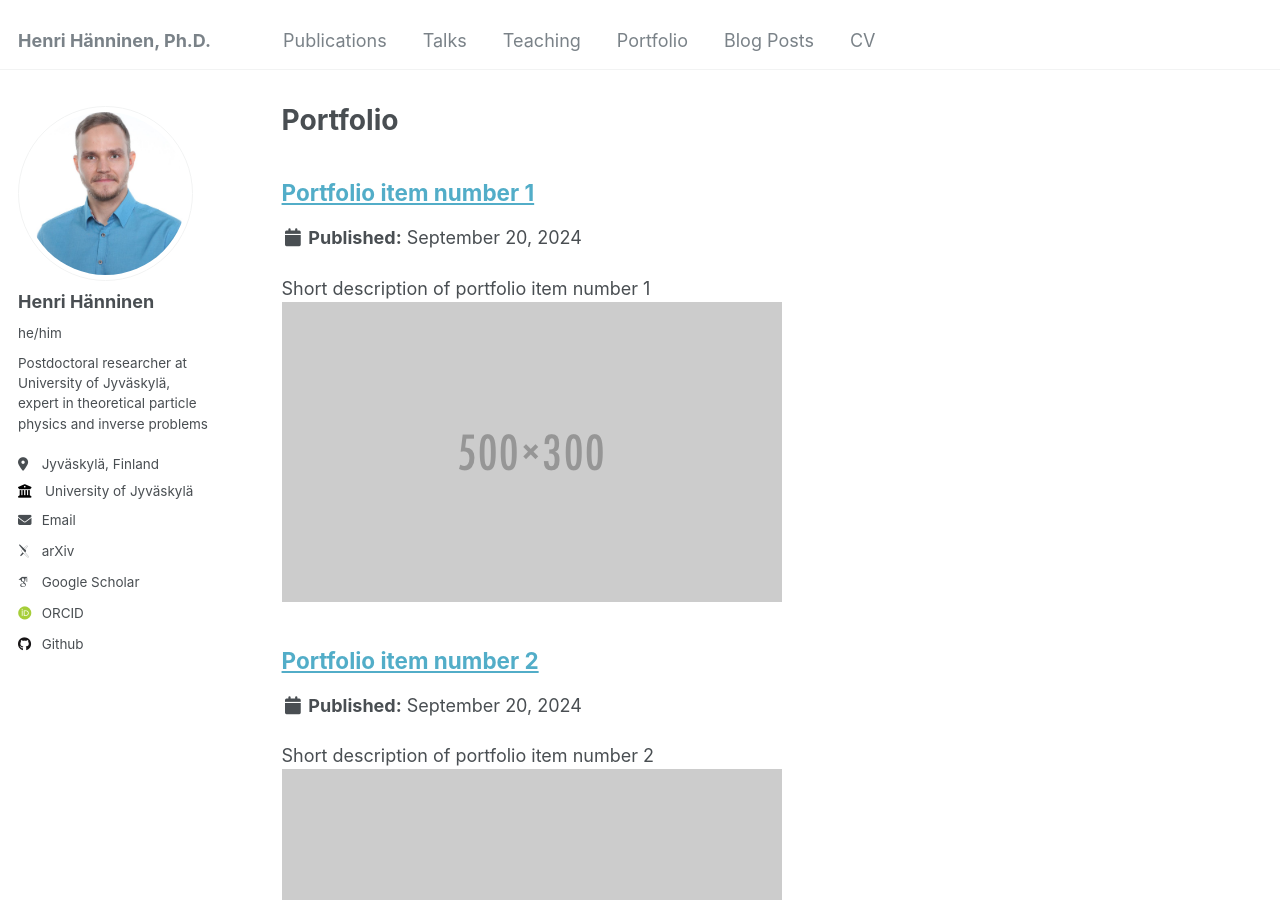
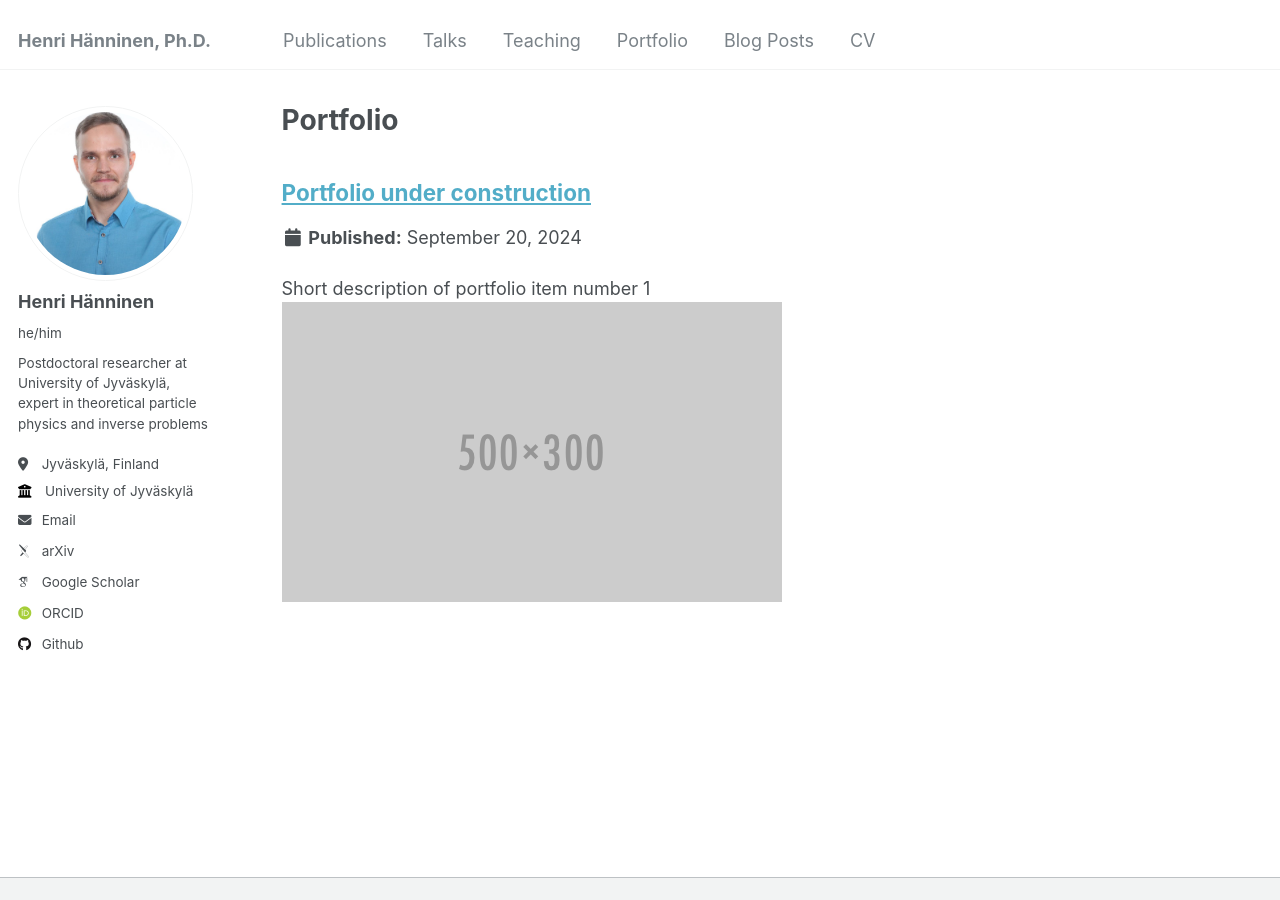
Before and after one commit to hhannine/hhannine.github.io, a Jekyll site: the page built from _pages/portfolio.html, in a window 1280 px wide and 900 px high. Built offline with Jekyll 4.4.1, drawn with Linux system fonts in a browser that asks for light colours; some web fonts are replaced.

Commit message:
Tidy portfolio base

```diff
--- a/_portfolio/portfolio-1.md
+++ b/_portfolio/portfolio-1.md
@@ -1,5 +1,5 @@
 ---
-title: "Portfolio item number 1"
+title: "Portfolio under construction"
 excerpt: "Short description of portfolio item number 1<br/><img src='/images/500x300.png'>"
 collection: portfolio
 ---
--- a/_portfolio/portfolio-2.html
+++ /dev/null
@@ -1,7 +0,0 @@
----
-title: "Portfolio item number 2"
-excerpt: "Short description of portfolio item number 2 <br/><img src='/images/500x300.png'>"
-collection: portfolio
----
-
-This is an item in your portfolio. It can be have images or nice text. If you name the file .md, it will be parsed as markdown. If you name the file .html, it will be parsed as HTML.
```
Also changed, not shown: _pages/about.md (+1 -1 lines).
